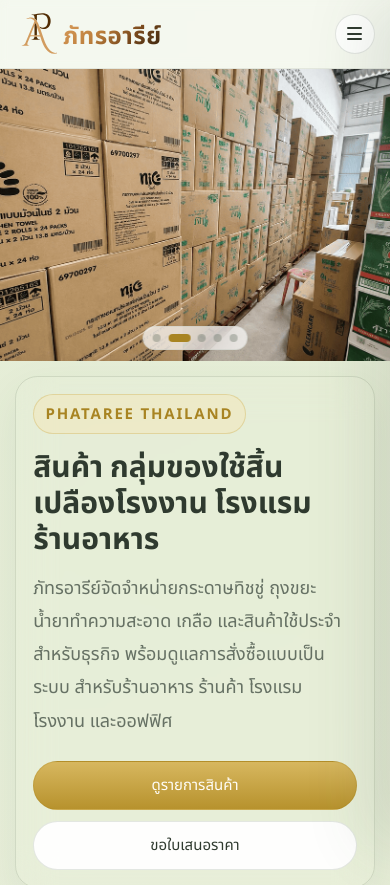
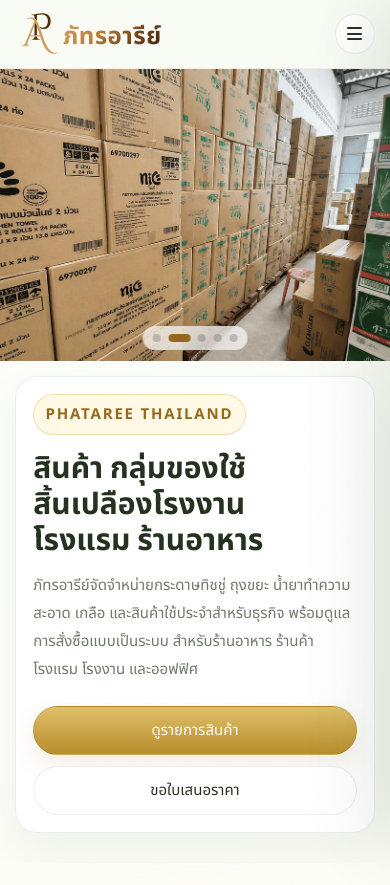
Before and after one commit to phataree-adminrayong/phataree, a Next.js app: page / in a window 390 px wide. Shown: the top 885 px of the page. Built offline with nearby package versions, Linux system fonts and the light colour scheme.

Commit message:
Update global

```diff
--- a/src/styles/globals.css
+++ b/src/styles/globals.css
@@ -13,29 +13,32 @@
   --font-display: "Playfair Display", "Noto Sans Thai", "Prompt", sans-serif;
   --font-body: "Noto Sans Thai", "Prompt", sans-serif;
 
-  /* Theme: light green + light gold */
-  --bg: #f8fbf5;
-  --bg-2: #eef5e8;
-  --surface: rgba(255, 255, 255, 0.82);
-  --surface-strong: rgba(255, 255, 255, 0.94);
+  /* Theme: bright white + fresh green + soft gold */
+  --bg: #ffffff;
+  --bg-2: #fbfff6;
+  --surface: rgba(255, 255, 255, 0.9);
+  --surface-strong: rgba(255, 255, 255, 0.99);
   --card: #ffffff;
 
-  --text: #2f3a2f;
-  --muted: #667164;
+  /* Compatibility alias for older section CSS */
+  --con-bg: var(--surface);
 
-  --accent: #c9a84a;
-  --accent-strong: #a88422;
-  --accent-soft: #f3e7bc;
+  --text: #253220;
+  --muted: #6f7a6b;
 
-  --green: #7e9f7a;
-  --green-strong: #5f7c5b;
-  --green-soft: #dde9d7;
+  --accent: #d8ad48;
+  --accent-strong: #94691d;
+  --accent-soft: #fff4d2;
 
-  --border: rgba(86, 104, 82, 0.16);
-  --border-soft: rgba(86, 104, 82, 0.1);
+  --green: #9ac985;
+  --green-strong: #557a49;
+  --green-soft: #f1faec;
 
-  --shadow-sm: 0 8px 20px rgba(69, 86, 65, 0.06);
-  --shadow-md: 0 16px 40px rgba(69, 86, 65, 0.08);
+  --border: rgba(83, 120, 71, 0.11);
+  --border-soft: rgba(83, 120, 71, 0.07);
+
+  --shadow-sm: 0 8px 20px rgba(55, 88, 45, 0.035);
+  --shadow-md: 0 18px 46px rgba(55, 88, 45, 0.06);
 
   --r-lg: 1.5rem;
   --r-md: 1rem;
@@ -44,7 +47,7 @@
   --t-fast: 140ms ease;
   --t-med: 220ms ease;
 
-  --focus: 0 0 0 3px rgba(201, 168, 74, 0.2);
+  --focus: 0 0 0 3px rgba(216, 173, 72, 0.22);
 
   --ok: #4f8a5b;
   --warn: #b8892f;
@@ -55,9 +58,13 @@
   font-size: 20px;
   scroll-behavior: smooth;
   scroll-padding-top: var(--scroll-offset);
+  text-size-adjust: 100%;
+  -webkit-text-size-adjust: 100%;
 }
 
 body {
+  display: flex;
+  flex-direction: column;
   min-width: 320px;
   min-height: 100vh;
   overflow-x: clip;
@@ -65,10 +72,24 @@
   font-family: var(--font-body);
   -webkit-font-smoothing: antialiased;
   -moz-osx-font-smoothing: grayscale;
-  background:
-    radial-gradient(circle at top left, rgba(223, 236, 214, 0.7), transparent 32%),
-    radial-gradient(circle at top right, rgba(243, 231, 188, 0.45), transparent 28%),
-    linear-gradient(180deg, var(--bg-2) 0%, var(--bg) 42%, #ffffff 100%);
+
+  background-color: #ffffff;
+  background-image:
+    radial-gradient(circle at 50% -10%, rgba(255, 255, 255, 1) 0%, transparent 42%),
+    radial-gradient(circle at 10% 4%, rgba(241, 250, 236, 0.72) 0%, transparent 30%),
+    radial-gradient(circle at 90% 6%, rgba(255, 244, 210, 0.72) 0%, transparent 28%),
+    radial-gradient(circle at 50% 34%, rgba(255, 255, 255, 0.98) 0%, transparent 44%),
+    radial-gradient(circle at 12% 78%, rgba(241, 250, 236, 0.52) 0%, transparent 34%),
+    radial-gradient(circle at 88% 86%, rgba(255, 244, 210, 0.42) 0%, transparent 32%),
+    linear-gradient(
+      180deg,
+      #ffffff 0%,
+      #ffffff 24%,
+      #fffef8 48%,
+      #ffffff 72%,
+      #ffffff 100%
+    );
+  background-repeat: no-repeat;
 }
 
 body.menu-open {
@@ -89,6 +110,11 @@
   margin: 0;
   padding: 0;
   -webkit-tap-highlight-color: transparent;
+}
+
+::selection {
+  background: rgba(216, 173, 72, 0.26);
+  color: var(--text);
 }
 
 a {
@@ -141,6 +167,7 @@
   color: var(--text);
   font-family: var(--font-display);
   line-height: 1.12;
+  text-wrap: balance;
 }
 
 h1 {
@@ -159,9 +186,9 @@
 }
 
 p {
-  font-size: 1.2rem;
+  font-size: 1.1rem;
   color: var(--muted);
-  line-height: 1.7;
+  line-height: 1.75;
 }
 
 strong,
@@ -187,7 +214,7 @@
 
 input::placeholder,
 textarea::placeholder {
-  color: #8a9688;
+  color: #8d9889;
 }
 
 input:focus,
@@ -197,7 +224,7 @@
 a:focus-visible {
   outline: none;
   box-shadow: var(--focus);
-  border-color: rgba(168, 132, 34, 0.35);
+  border-color: rgba(148, 105, 29, 0.38);
 }
 
 textarea {
@@ -230,14 +257,14 @@
 }
 
 .card {
-  background: var(--card);
+  background: rgba(255, 255, 255, 0.98);
   border: 1px solid var(--border-soft);
   border-radius: var(--r-md);
   box-shadow: var(--shadow-sm);
 }
 
 .glass {
-  background: var(--surface);
+  background: rgba(255, 255, 255, 0.84);
   border: 1px solid var(--border-soft);
   border-radius: var(--r-md);
   backdrop-filter: blur(10px);
@@ -262,26 +289,34 @@
     box-shadow var(--t-fast);
 }
 
-.btn:hover {
-  transform: translateY(-1px);
-  border-color: rgba(86, 104, 82, 0.24);
-  box-shadow: var(--shadow-sm);
-}
-
 .btnPrimary {
   color: #fffdf7;
-  border-color: rgba(168, 132, 34, 0.26);
-  background: linear-gradient(180deg, #d7b75f 0%, #b7922d 100%);
-}
-
-.btnPrimary:hover {
-  background: linear-gradient(180deg, #dec26f 0%, #aa8728 100%);
+  border-color: rgba(148, 105, 29, 0.24);
+  background: linear-gradient(180deg, #dfbf68 0%, #b88e2e 100%);
+  box-shadow: 0 0.65rem 1.55rem rgba(148, 105, 29, 0.12);
 }
 
 .btnSoft {
   color: var(--green-strong);
-  border-color: rgba(126, 159, 122, 0.2);
+  border-color: rgba(154, 201, 133, 0.24);
   background: var(--green-soft);
+}
+
+@media (hover: hover) and (pointer: fine) {
+  .btn:hover {
+    transform: translateY(-1px);
+    border-color: rgba(83, 120, 71, 0.22);
+    box-shadow: var(--shadow-sm);
+  }
+
+  .btnPrimary:hover {
+    background: linear-gradient(180deg, #e8cb78 0%, #a97f28 100%);
+    box-shadow: var(--shadow-md);
+  }
+
+  .btnSoft:hover {
+    background: color-mix(in srgb, var(--green-soft) 76%, white 24%);
+  }
 }
 
 .text-center {
@@ -336,6 +371,10 @@
     --pad-x: 1rem;
     --scroll-offset: 72px;
   }
+
+  p {
+    font-size: 1rem;
+  }
 }
 
 @media (max-width: 480px) {
@@ -343,3 +382,17 @@
     font-size: 15px;
   }
 }
+
+@media (prefers-reduced-motion: reduce) {
+  html {
+    scroll-behavior: auto;
+  }
+
+  *,
+  *::before,
+  *::after {
+    transition-duration: 0.01ms !important;
+    animation-duration: 0.01ms !important;
+    animation-iteration-count: 1 !important;
+  }
+}
```
